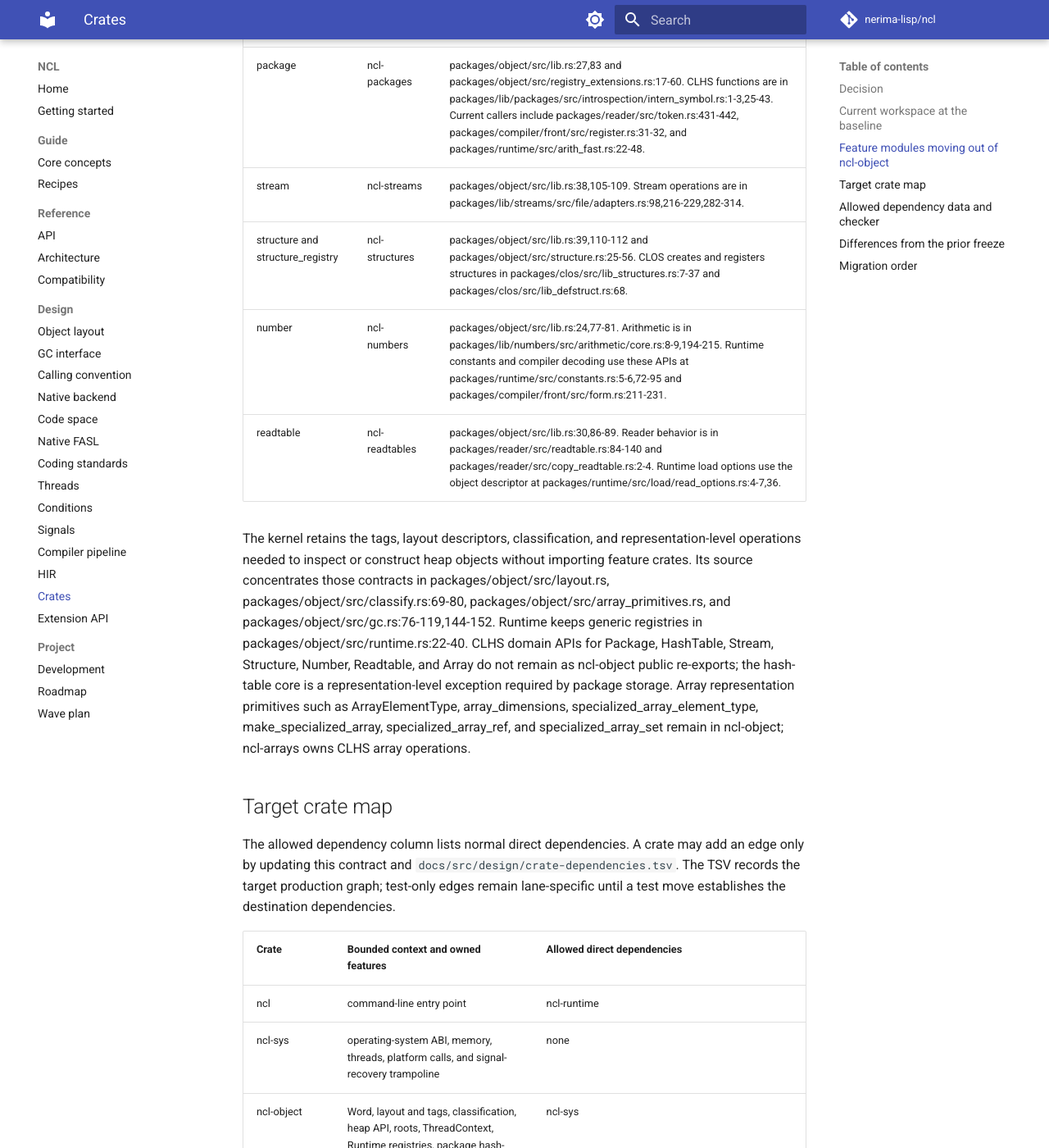
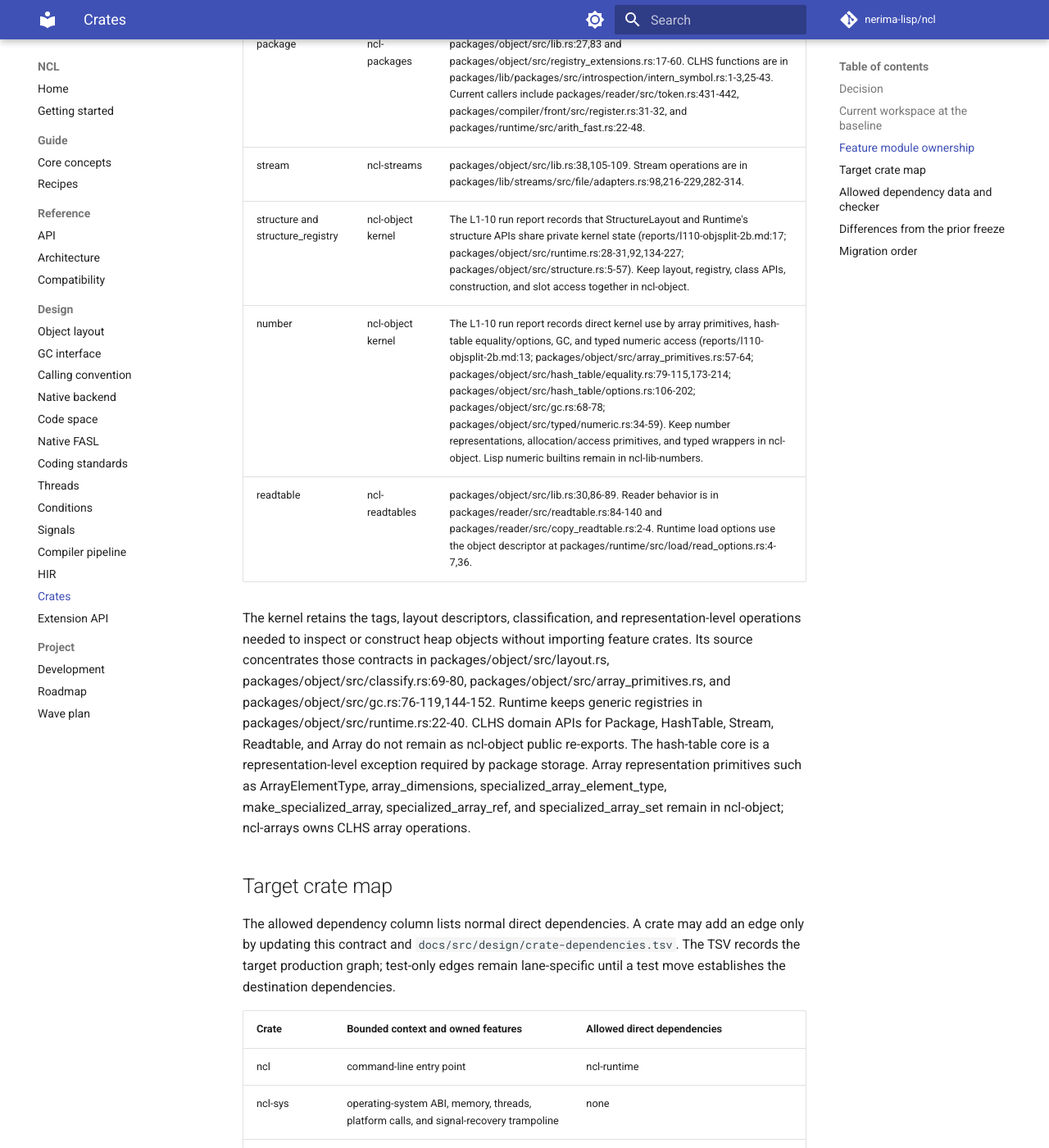
Before and after one commit to nerima-lisp/ncl, an MkDocs documentation site: the page built from docs/src/design/crates.md, in a window 1280 px wide and 1400 px high, scrolled down 4845 px. Shown: the whole window at 82% size. Built offline with MkDocs 1.6.1 and Material for MkDocs 9.7.7, drawn with Linux system fonts in a browser that asks for light colours; comment, search, counter and statistics services are not loaded; some of the changed text lies outside the part shown.

Commit message:
docs: retain number and structure kernel boundaries

```diff
--- a/docs/src/design/crates.md
+++ b/docs/src/design/crates.md
@@ -4,7 +4,7 @@
 
 This document revises the crate map frozen on 2026-09-24. The target map governs Wave 1, Wave 2, and the compiler stages that follow. Crates represent bounded contexts named with Common Lisp HyperSpec (CLHS) terms or compiler stages. Modules inside each crate follow the same feature boundary. The revision is explicit: it adds `ncl-hir` and the HIR dependency edges listed below while retaining the prohibition on `ncl-opt -> ncl-runtime`.
 
-The kernel crate ncl-object owns Word, object tags and layouts, classification required by heap-facing code, heap and rooting APIs, ThreadContext, and Runtime's generic registries. It also owns the hash-table heap representation and core operations used by Package's INTERNAL and EXTERNAL slots. Lisp-visible hash-table operations and option interpretation belong to ncl-hash-tables. Feature model crates depend on the kernel. The kernel does not depend on a feature crate.
+The kernel crate ncl-object owns Word, object tags and layouts, classification required by heap-facing code, heap and rooting APIs, ThreadContext, Runtime's generic registries, number representations and primitives, and the structure layout, registry, class APIs, and heap operations. Lisp-visible hash-table operations and option interpretation belong to ncl-hash-tables. Other feature model crates depend on the kernel. The kernel does not depend on a feature crate.
 
 Registration belongs to the crate that owns the CLHS feature. A feature registration function registers only that feature. ncl-stdlib is the composition root that calls feature registration functions in dependency order. Runtime calls ncl-stdlib rather than owning the order table.
 
@@ -57,21 +57,21 @@ The baseline is commit 6aa6639d. The root manifest lists 38 workspace members in
 
 The earlier crate-map prose treated `ncl-codegen -> ncl-objfile` as a production edge. The baseline manifest declares it as a dev-only edge (`packages/codegen/Cargo.toml:17`), so the current graph follows the manifest. The frozen contract also barred new workspace members and reverse dependency edges. This revision makes a scoped exception for `ncl-hir`, allowing exactly these HIR edges: `ncl-compiler-front -> ncl-hir`, `ncl-hir -> ncl-ir`, and `ncl-opt -> ncl-hir`. It still prohibits `ncl-opt -> ncl-runtime`, which would reverse the existing `ncl-runtime -> ncl-opt` edge.
 
-## Feature modules moving out of ncl-object
+## Feature module ownership
 
-The destination is the model crate for each CLHS feature. CLHS builtins and registration remain in per-feature ncl-lib-* crates, ncl-reader, or ncl-clos. The target splits the current ncl-lib-hash-arrays adapter into ncl-lib-arrays and ncl-lib-hash-tables, each with a registration function for only its feature. This keeps feature state out of the kernel and keeps Runtime from owning registration order.
+The table records the owner for each feature currently represented in ncl-object. CLHS builtins and registration remain in per-feature ncl-lib-* crates, ncl-reader, or ncl-clos. The target splits the current ncl-lib-hash-arrays adapter into ncl-lib-arrays and ncl-lib-hash-tables, each with a registration function for only its feature. This keeps feature registration out of the kernel and keeps Runtime from owning registration order.
 
-| Current module | Target crate | Evidence and current consumers |
+| Current module | Target owner | Evidence and current consumers |
 | --- | --- | --- |
 | array and specialized_array | ncl-arrays | CLHS operations and builtins are in packages/lib/hash-arrays/src/arrays.rs:1-21,238-250,284-323. Callers include packages/lib/sequences/src/domain/copy_seq.rs:3-4,31-49, packages/lib/strings/src/builtins/string_ops.rs:9-31, packages/compiler/front/src/form.rs:310-353, packages/runtime/src/constants.rs:4-6,121-179, and packages/printer/src/array.rs:5,31-39. The kernel keeps representation primitives in packages/object/src/array_primitives.rs, including make_specialized_array for packages/reader/src/dispatch.rs:249 and specialized_array_ref for packages/image/src/save.rs:230. |
 | hash-table model and Lisp-facing operations | ncl-hash-tables | The kernel keeps the heap representation, layout, key equality/hash, construction, lookup, insertion, removal, and iteration used by Package's INTERNAL/EXTERNAL slots. ncl-hash-tables owns option interpretation and the feature-facing API over that core. Lisp builtins and registration are in packages/lib/hash-tables/src/hash_tables.rs and packages/lib/hash-tables/src/lib.rs. |
 | package | ncl-packages | packages/object/src/lib.rs:27,83 and packages/object/src/registry_extensions.rs:17-60. CLHS functions are in packages/lib/packages/src/introspection/intern_symbol.rs:1-3,25-43. Current callers include packages/reader/src/token.rs:431-442, packages/compiler/front/src/register.rs:31-32, and packages/runtime/src/arith_fast.rs:22-48. |
 | stream | ncl-streams | packages/object/src/lib.rs:38,105-109. Stream operations are in packages/lib/streams/src/file/adapters.rs:98,216-229,282-314. |
-| structure and structure_registry | ncl-structures | packages/object/src/lib.rs:39,110-112 and packages/object/src/structure.rs:25-56. CLOS creates and registers structures in packages/clos/src/lib_structures.rs:7-37 and packages/clos/src/lib_defstruct.rs:68. |
-| number | ncl-numbers | packages/object/src/lib.rs:24,77-81. Arithmetic is in packages/lib/numbers/src/arithmetic/core.rs:8-9,194-215. Runtime constants and compiler decoding use these APIs at packages/runtime/src/constants.rs:5-6,72-95 and packages/compiler/front/src/form.rs:211-231. |
+| structure and structure_registry | ncl-object kernel | The L1-10 run report records that StructureLayout and Runtime's structure APIs share private kernel state (reports/l110-objsplit-2b.md:17; packages/object/src/runtime.rs:28-31,92,134-227; packages/object/src/structure.rs:5-57). Keep layout, registry, class APIs, construction, and slot access together in ncl-object. |
+| number | ncl-object kernel | The L1-10 run report records direct kernel use by array primitives, hash-table equality/options, GC, and typed numeric access (reports/l110-objsplit-2b.md:13; packages/object/src/array_primitives.rs:57-64; packages/object/src/hash_table/equality.rs:79-115,173-214; packages/object/src/hash_table/options.rs:106-202; packages/object/src/gc.rs:68-78; packages/object/src/typed/numeric.rs:34-59). Keep number representations, allocation/access primitives, and typed wrappers in ncl-object. Lisp numeric builtins remain in ncl-lib-numbers. |
 | readtable | ncl-readtables | packages/object/src/lib.rs:30,86-89. Reader behavior is in packages/reader/src/readtable.rs:84-140 and packages/reader/src/copy_readtable.rs:2-4. Runtime load options use the object descriptor at packages/runtime/src/load/read_options.rs:4-7,36. |
 
-The kernel retains the tags, layout descriptors, classification, and representation-level operations needed to inspect or construct heap objects without importing feature crates. Its source concentrates those contracts in packages/object/src/layout.rs, packages/object/src/classify.rs:69-80, packages/object/src/array_primitives.rs, and packages/object/src/gc.rs:76-119,144-152. Runtime keeps generic registries in packages/object/src/runtime.rs:22-40. CLHS domain APIs for Package, HashTable, Stream, Structure, Number, Readtable, and Array do not remain as ncl-object public re-exports; the hash-table core is a representation-level exception required by package storage. Array representation primitives such as ArrayElementType, array_dimensions, specialized_array_element_type, make_specialized_array, specialized_array_ref, and specialized_array_set remain in ncl-object; ncl-arrays owns CLHS array operations.
+The kernel retains the tags, layout descriptors, classification, and representation-level operations needed to inspect or construct heap objects without importing feature crates. Its source concentrates those contracts in packages/object/src/layout.rs, packages/object/src/classify.rs:69-80, packages/object/src/array_primitives.rs, and packages/object/src/gc.rs:76-119,144-152. Runtime keeps generic registries in packages/object/src/runtime.rs:22-40. CLHS domain APIs for Package, HashTable, Stream, Readtable, and Array do not remain as ncl-object public re-exports. The hash-table core is a representation-level exception required by package storage. Array representation primitives such as ArrayElementType, array_dimensions, specialized_array_element_type, make_specialized_array, specialized_array_ref, and specialized_array_set remain in ncl-object; ncl-arrays owns CLHS array operations.
 
 ## Target crate map
 
@@ -81,15 +81,13 @@ The allowed dependency column lists normal direct dependencies. A crate may add
 | --- | --- | --- |
 | ncl | command-line entry point | ncl-runtime |
 | ncl-sys | operating-system ABI, memory, threads, platform calls, and signal-recovery trampoline | none |
-| ncl-object | Word, layout and tags, classification, heap API, roots, ThreadContext, Runtime registries, package hash-table representation and core operations | ncl-sys |
+| ncl-object | Word, layout and tags, classification, heap API, roots, ThreadContext, Runtime registries, number representations, allocation/access primitives and typed wrappers, structure layout and registry, class APIs, construction and slot access, package hash-table representation and core operations | ncl-sys |
 | ncl-arrays | CLHS array and vector model, rank, element type, displacement, adjustment, storage | ncl-object |
 | ncl-hash-tables | Lisp-visible hash-table API and option interpretation over the object hash-table core | ncl-object |
 | ncl-packages | CLHS package model, symbol membership, export, import, shadowing and use-list | ncl-object, ncl-hash-tables |
 | ncl-streams | CLHS stream state, element type, direction, file and character stream model | ncl-object, ncl-sys |
-| ncl-structures | CLHS structure layout, construction, slot access and mutation | ncl-object |
-| ncl-numbers | CLHS number representations and typed numeric access | ncl-object |
 | ncl-readtables | CLHS readtable representation and syntax state | ncl-object |
-| ncl-compiler-front | source forms, macro expansion, declarations, and lowering to HIR | ncl-hir, ncl-object, ncl-types, ncl-reader, ncl-conditions, ncl-clos, ncl-arrays, ncl-numbers, ncl-packages |
+| ncl-compiler-front | source forms, macro expansion, declarations, and lowering to HIR | ncl-hir, ncl-object, ncl-types, ncl-reader, ncl-conditions, ncl-clos, ncl-arrays, ncl-packages |
 | ncl-hir | Lisp-semantic high-level IR and compilation-unit index for function definition locations; located at packages/compiler/hir/ | ncl-ir |
 | ncl-ir | compiler-independent intermediate representation | none |
 | ncl-opt | HIR optimization and inlining that preserve Lisp meaning | ncl-hir |
@@ -100,21 +98,21 @@ The allowed dependency column lists normal direct dependencies. A crate may add
 | ncl-types | type specifiers, predicates and type errors | ncl-object |
 | ncl-conditions | Lisp conditions, handlers, restarts and cleanup | ncl-object, ncl-ownership |
 | ncl-reader | tokenization, reader, syntax dispatch and input forms | ncl-object, ncl-lib-pathnames, ncl-packages, ncl-readtables |
-| ncl-printer | readable and pretty printing | ncl-object, ncl-conditions, ncl-arrays, ncl-numbers, ncl-packages, ncl-structures |
-| ncl-clos | classes, slots, generic functions, MOP and defstruct integration | ncl-object, ncl-types, ncl-conditions, ncl-lib-numbers, ncl-lib-streams, ncl-structures |
-| ncl-lib-numbers | CLHS numeric functions and numeric builtin registration | ncl-object, ncl-numbers, ncl-types, ncl-conditions, ncl-sys |
+| ncl-printer | readable and pretty printing | ncl-object, ncl-conditions, ncl-arrays, ncl-packages |
+| ncl-clos | classes, slots, generic functions, MOP and defstruct integration | ncl-object, ncl-types, ncl-conditions, ncl-lib-numbers, ncl-lib-streams |
+| ncl-lib-numbers | CLHS numeric functions and numeric builtin registration | ncl-object, ncl-types, ncl-conditions, ncl-sys |
 | ncl-lib-sequences | CLHS list, sequence, tree and equality functions | ncl-object, ncl-lib-numbers, ncl-types, ncl-conditions, ncl-arrays, ncl-hash-tables |
 | ncl-lib-strings | CLHS character and string functions | ncl-object, ncl-types, ncl-conditions, ncl-arrays |
 | ncl-lib-arrays | CLHS array and vector functions and registration | ncl-object, ncl-types, ncl-conditions, ncl-arrays |
 | ncl-lib-hash-tables | CLHS hash-table functions and registration | ncl-object, ncl-types, ncl-conditions, ncl-hash-tables |
 | ncl-lib-packages | CLHS package functions and registration | ncl-object, ncl-types, ncl-conditions, ncl-packages |
 | ncl-lib-streams | CLHS stream functions and registration | ncl-object, ncl-types, ncl-conditions, ncl-sys, ncl-streams |
-| ncl-lib-pathnames | pathname model and file-system functions | ncl-object, ncl-clos, ncl-types, ncl-conditions, ncl-lib-strings, ncl-sys, ncl-hash-tables, ncl-numbers, ncl-packages |
+| ncl-lib-pathnames | pathname model and file-system functions | ncl-object, ncl-clos, ncl-types, ncl-conditions, ncl-lib-strings, ncl-sys, ncl-hash-tables, ncl-packages |
 | ncl-lib-format | FORMAT parser, directives, stream output and registration | ncl-object, ncl-types, ncl-conditions, ncl-lib-streams, ncl-lib-strings, ncl-printer, ncl-packages |
 | ncl-lib-macros | CLHS macro and function expansion functions | ncl-object, ncl-types, ncl-reader, ncl-conditions, ncl-lib-sequences |
 | ncl-stdlib | composition root for registration order | ncl-object, ncl-sys, ncl-compiler-front, ncl-types, ncl-reader, ncl-printer, ncl-conditions, ncl-clos, ncl-lib-numbers, ncl-lib-sequences, ncl-lib-strings, ncl-lib-arrays, ncl-lib-hash-tables, ncl-lib-streams, ncl-lib-pathnames, ncl-lib-packages, ncl-lib-format, ncl-lib-macros, ncl-environment, ncl-threads, ncl-ffi, ncl-image, ncl-disasm, ncl-os, ncl-uiop, ncl-asdf, ncl-profiler, ncl-coverage, ncl-debug |
-| ncl-runtime | evaluation, compilation orchestration, loading, literal materialization, and the type-check failure signaling entry point (API name set by conditions.md) | ncl-compiler-front, ncl-opt, ncl-ir, ncl-codegen, ncl-conditions, ncl-stdlib, ncl-image, ncl-objfile, ncl-threads, ncl-ffi, ncl-object, ncl-types, ncl-lib-pathnames, ncl-printer, ncl-reader, ncl-sys, ncl-asm-aarch64, ncl-asm-x86-64, ncl-arrays, ncl-numbers, ncl-packages, ncl-readtables, ncl-structures |
-| ncl-image | image serialization and restoration | ncl-object, ncl-objfile, ncl-sys, ncl-hash-tables, ncl-packages, ncl-streams, ncl-structures, ncl-numbers, ncl-readtables |
+| ncl-runtime | evaluation, compilation orchestration, loading, literal materialization, and the type-check failure signaling entry point (API name set by conditions.md) | ncl-compiler-front, ncl-opt, ncl-ir, ncl-codegen, ncl-conditions, ncl-stdlib, ncl-image, ncl-objfile, ncl-threads, ncl-ffi, ncl-object, ncl-types, ncl-lib-pathnames, ncl-printer, ncl-reader, ncl-sys, ncl-asm-aarch64, ncl-asm-x86-64, ncl-arrays, ncl-packages, ncl-readtables |
+| ncl-image | image serialization and restoration | ncl-object, ncl-objfile, ncl-sys, ncl-hash-tables, ncl-packages, ncl-streams, ncl-readtables |
 | ncl-threads | Lisp thread API | ncl-object, ncl-sys, ncl-conditions, ncl-ownership |
 | ncl-ffi | foreign declarations and calls | ncl-object, ncl-sys, ncl-conditions, ncl-ownership, ncl-arrays |
 | ncl-ownership | ownership-table parsing and validation, with no Lisp feature API | ncl-object |
```
Also changed, not shown: 1 other file.
